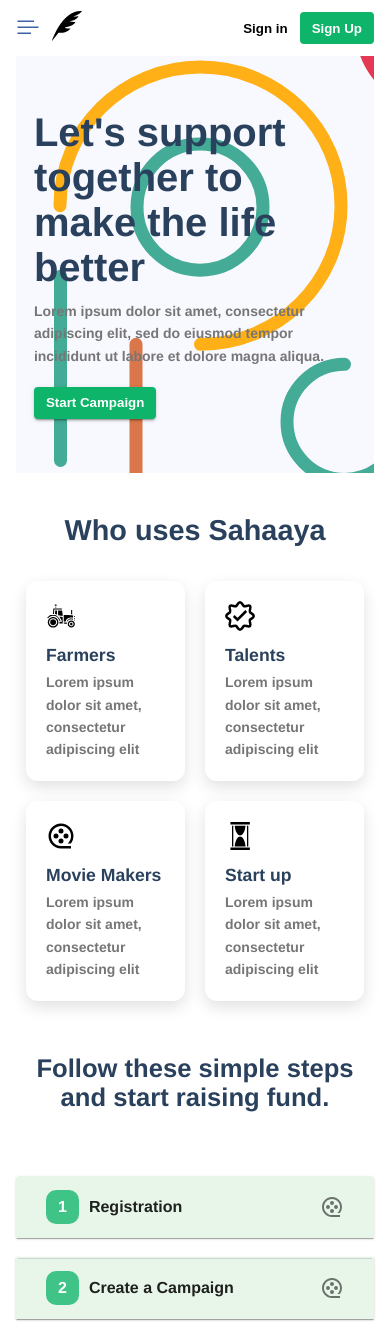
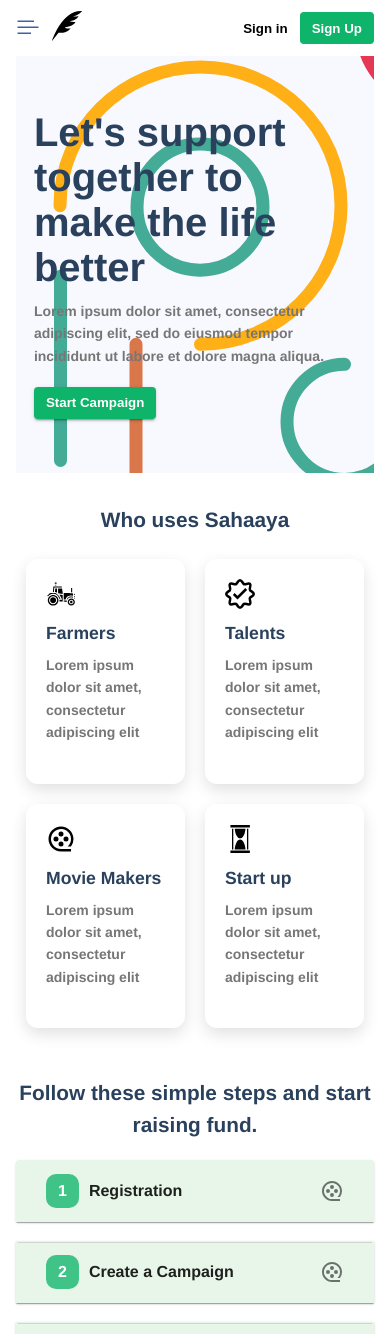
Before and after one commit to Ranganath-MD/sahaaya-frontend, a React (Create React App) app: page / in a window 390 px wide. Shown: the top 1334 px of the page. Built offline with nearby package versions, Linux system fonts and the light colour scheme.

Commit message:
fixed space

```diff
--- a/src/pages/home/home.scss
+++ b/src/pages/home/home.scss
@@ -87,7 +87,14 @@ $text-color: #2A415D;
       font-weight: bold;
       color: #2A415D;
       text-align: center;
-      margin-bottom: 4rem;
+      margin-bottom: 3rem;
+    }
+    @media only screen and (max-width: 495px) {
+      p{
+        font-size: 1.3em;
+        margin-bottom: 0;
+        line-height: 2rem;
+      }
     }
   }
 }
@@ -134,6 +141,12 @@ $text-color: #2A415D;
   display: grid;
   grid-template-columns: repeat(auto-fit, minmax(200px, 1fr));
   justify-content: center;
+  p{
+    font-size: 14px;
+    color: #767676;
+    line-height: 1.4rem;
+    margin: 10px 0px 20px;
+  }
 }
 @media only screen and (max-width: 495px){
   .section-flex {
@@ -144,7 +157,7 @@ $text-color: #2A415D;
   }
   #section-two {
     h1{
-      font-size: 1.8em;
+      font-size: 1.3em;
     }
   }
 }
```
